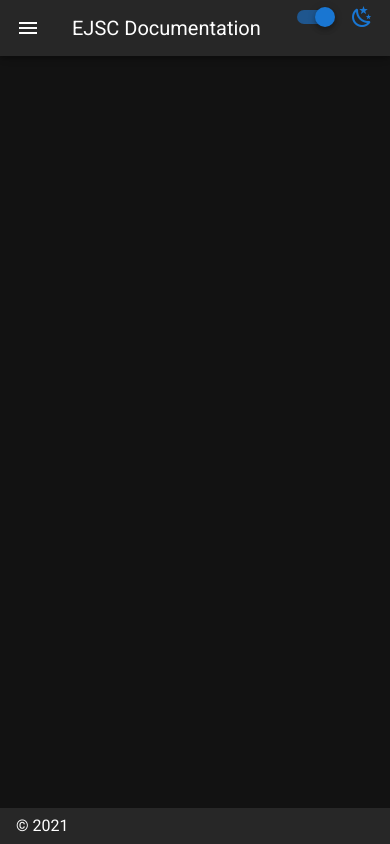
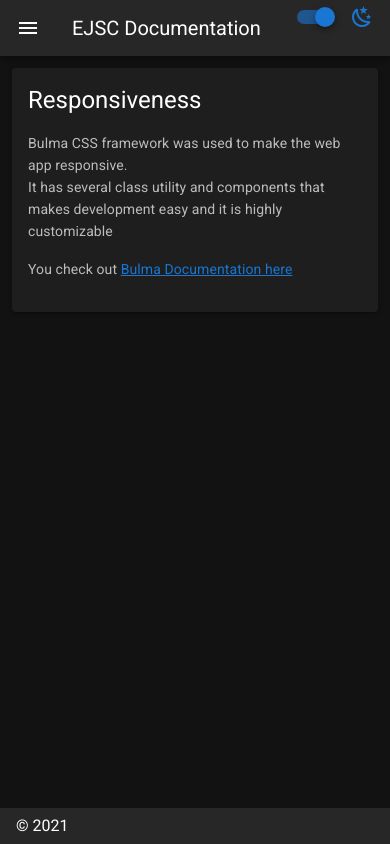
Before and after one commit to IAmMasterCraft/ejsc-docs, a Nuxt app: page /responsiveness in a window 390 px wide. Built offline with nearby package versions, Linux system fonts and the light colour scheme.

Commit message:
responsiveness docs

```diff
--- /dev/null
+++ b/pages/responsiveness.vue
@@ -0,0 +1,29 @@
+<template>
+  <v-row justify="center" align="center">
+    <v-col cols="12">
+      <v-card>
+        <v-card-title class="headline">
+          Responsiveness
+        </v-card-title>
+        <v-card-text>
+          <p>
+            Bulma CSS framework was used to make the web app responsive.<br />
+            It has several class utility and components that makes development easy and it is
+            highly customizable
+          <p/>
+          <p>You check out <a href="https://bulma.io/documentation/" target="_blank">Bulma Documentation here</a></p>
+        </v-card-text>
+        <v-card-actions v-if="true === false">
+          <v-spacer />
+          <v-btn
+            color="primary"
+            nuxt
+            to="/inspire"
+          >
+            Continue
+          </v-btn>git
+        </v-card-actions>
+      </v-card>
+    </v-col>
+  </v-row>
+</template>
```
